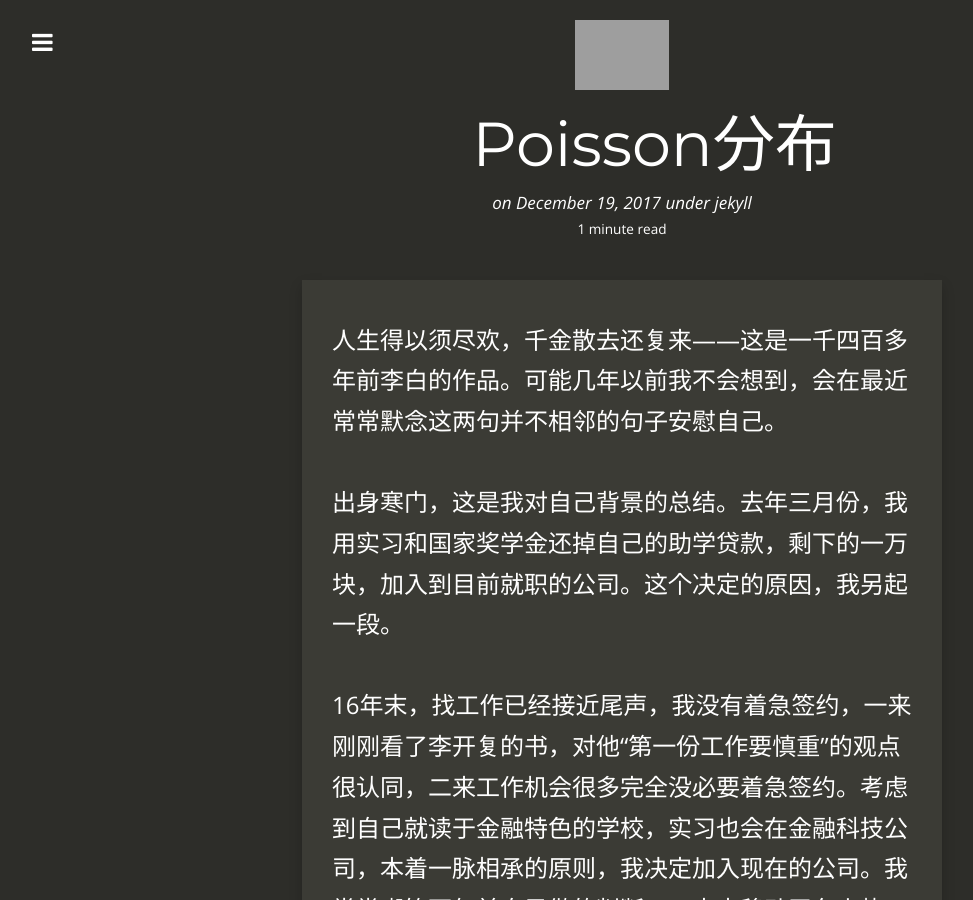
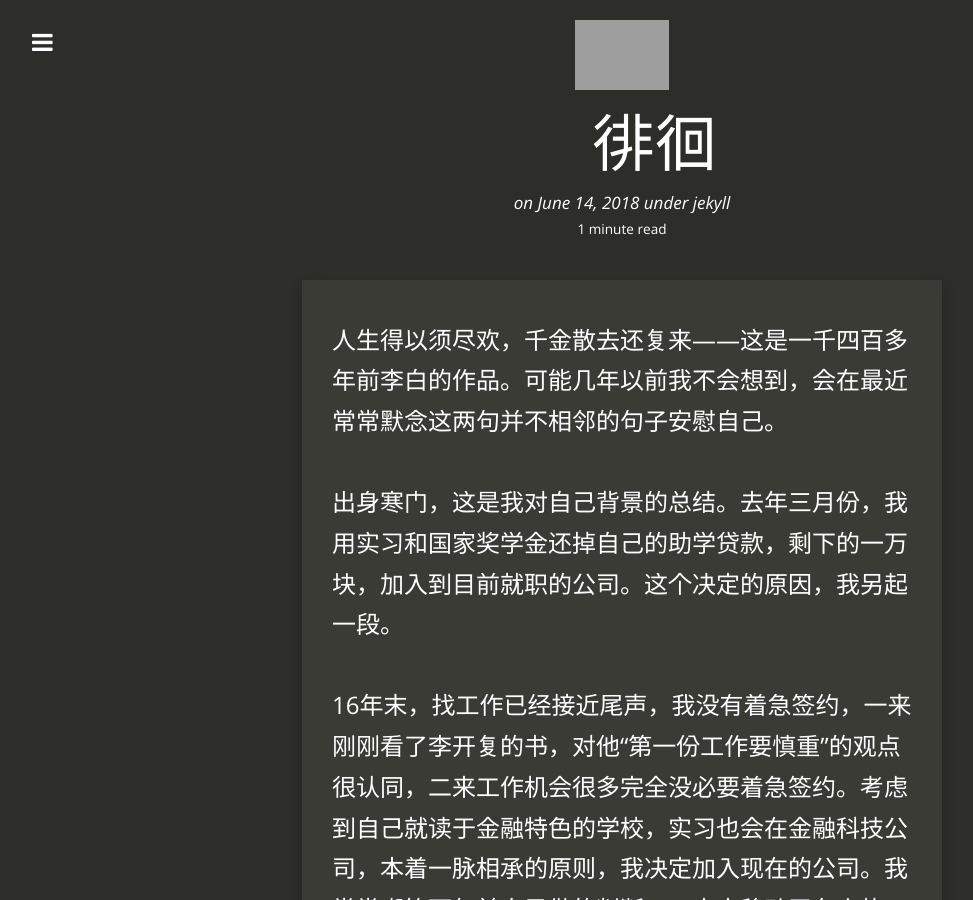
Before and after one commit to YanleiZ/yanleiz.github.com, a Jekyll site: the page built from _posts/2018-06-14-徘徊.md, in a window 1280 px wide and 900 px high. Shown: the whole window, without its empty margins (18-991 px from the left). Built offline with Jekyll 4.4.1, drawn with Linux system fonts in a browser that asks for light colours; nearby versions of some CDN libraries; Markdown is read by kramdown in place of the engine named in the settings; comment, search, counter and statistics services are not loaded; grey boxes are pictures that could not be loaded.

Commit message:
2018年06月14日21:58:22
修改文章

```diff
--- a/_posts/2018-06-14-徘徊.md
+++ b/_posts/2018-06-14-徘徊.md
@@ -1,7 +1,7 @@
 ---
 layout:     post
-title:      Poisson分布
-date:       2017-12-19 18:13:01
+title:      徘徊
+date:       2018-06-14 21:58:12
 summary:    Poisson分布
 categories: jekyll
 thumbnail: jekyll
```
